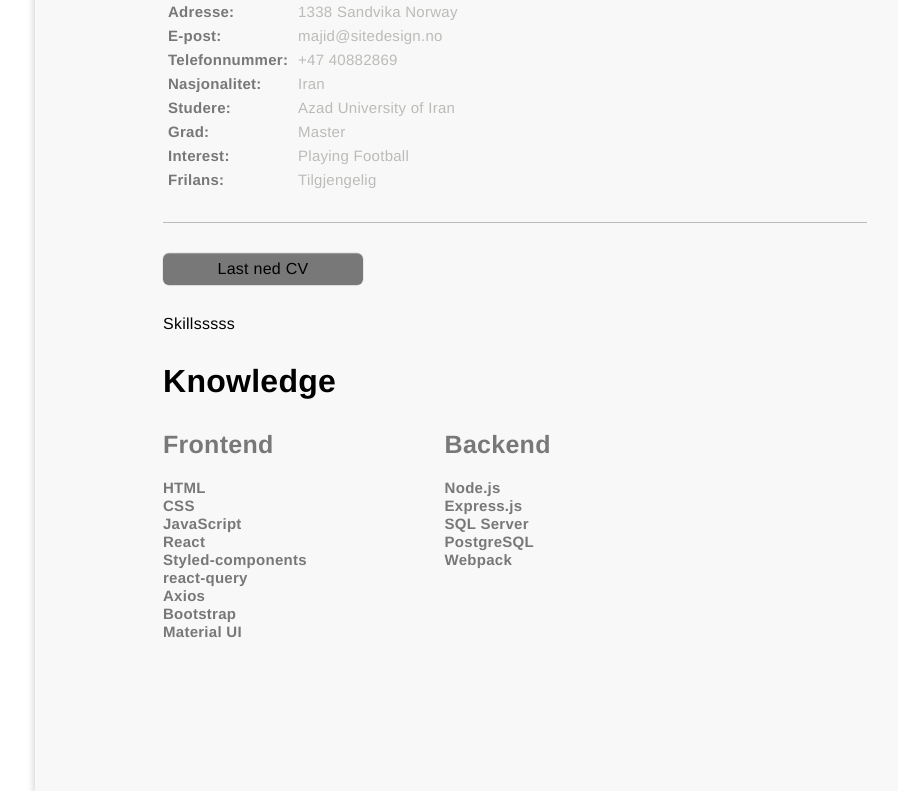
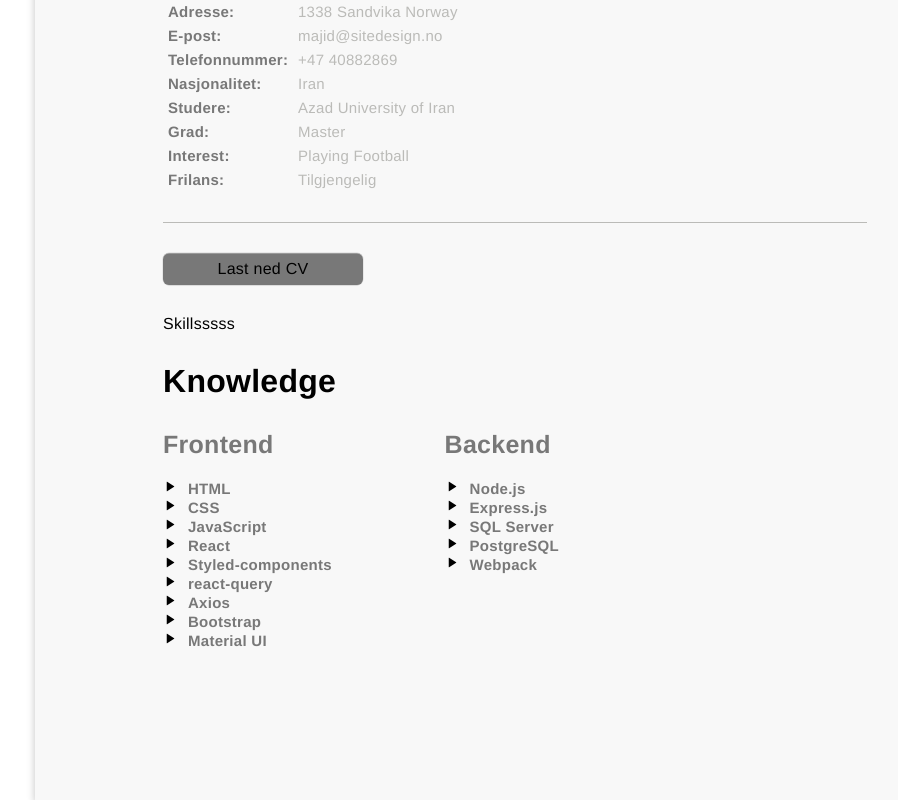
Before and after one commit to maf256/sitedesign, a Next.js app: page /about in a window 1280 px wide. Shown: the part 1443-2243 px from the top of the page, without its empty margins (285-1183 px from the left). Built offline with nearby package versions, Linux system fonts and the light colour scheme.

Commit message:
Styled SVG Play

```diff
--- a/components/about/index.js
+++ b/components/about/index.js
@@ -2,6 +2,7 @@ import { AboutPage, DetailContainer, NameContainer, InfoContainer, Ul, Skills, K
 import { Data } from "../common/Data"
 import Image from 'next/image'
 import Img from '../common/image/about.jpg'
+import { Play } from "../common/Svg"
 
 
 export default function About({language}){
@@ -47,6 +48,7 @@ export default function About({language}){
             <h4>Frontend</h4>
                 {Data.about[language ? 'en' : 'nr'].knowledge.frontend.map((item, inx) => (
                 <li key={inx}>
+                    <span><Play fontSize="15px"  /></span>
                     <h5 >{item}</h5>
                 </li>
                 ))}
@@ -55,6 +57,7 @@ export default function About({language}){
                 <h4>Backend</h4>
                 {Data.about[language ? 'en' : 'nr'].knowledge.backend.map((item, inx) => (
                 <li key={inx}>
+                    <span><Play fontSize="15px"  /></span>
                     <h5 >{item}</h5>
                 </li>
                 ))}
--- a/components/about/pageStyled.js
+++ b/components/about/pageStyled.js
@@ -157,7 +157,8 @@ export const UlKnowledge = styled.ul`
         font-size: 15px;
     }
     li {
-        display: inline;
+        display: flex;
+        align-items: center;;
         /* width: 100px; */
     }
 
--- a/components/common/Svg.js
+++ b/components/common/Svg.js
@@ -22,7 +22,7 @@ export const Location = ({fontSize, color, margin}) => <SvgIcon fontSize={fontSi
 export const Whatsapp = ({fontSize, color, margin}) => <SvgIcon fontSize={fontSize} color={color} margin={margin} role="img" aria-label="webutvikler" stroke="currentColor" fill="none" stroke-width="2" viewBox="0 0 24 24" stroke-linecap="round" stroke-linejoin="round" height="1em" width="1em" xmlns="http://www.w3.org/2000/svg"><desc></desc><path stroke="none" d="M0 0h24v24H0z" fill="none"></path><path d="M3 21l1.65 -3.8a9 9 0 1 1 3.4 2.9l-5.05 .9"></path><path d="M9 10a0.5 .5 0 0 0 1 0v-1a0.5 .5 0 0 0 -1 0v1a5 5 0 0 0 5 5h1a0.5 .5 0 0 0 0 -1h-1a0.5 .5 0 0 0 0 1"></path></SvgIcon>
 
 export const Business = ({fontSize, color, margin}) => <SvgIcon fontSize={fontSize} color={color} margin={margin} role="img" aria-label="webutvikler" stroke="currentColor" fill="currentColor" stroke-width="0" viewBox="0 0 24 24" height="1em" width="1em" xmlns="http://www.w3.org/2000/svg"><path fill="none" d="M0 0h24v24H0z"></path><path d="M15 17h2v-3h1v-2l-1-5H2l-1 5v2h1v6h9v-6h4v3zm-6 1H4v-4h5v4zM2 4h15v2H2z"></path><path d="M20 18v-3h-2v3h-3v2h3v3h2v-3h3v-2z"></path></SvgIcon>
-export const Play = ({fontSize, color, margin}) => <SvgIcon fontSize={fontSize} color={color} margin={margin} role="img" aria-label="webutvikler" stroke="currentColor" fill="currentColor" stroke-width="0" viewBox="0 0 512 512" height="1em" width="1em" xmlns="http://www.w3.org/2000/svg"><path d="M128 104.3v303.4c0 6.4 6.5 10.4 11.7 7.2l240.5-151.7c5.1-3.2 5.1-11.1 0-14.3L139.7 97.2c-5.2-3.3-11.7.7-11.7 7.1z"></path></SvgIcon>
+export const Play = ({fontSize, color, margin}) => <SvgPlay fontSize={fontSize} color={color} margin={margin} role="img" aria-label="webutvikler" stroke="currentColor" fill="currentColor" stroke-width="0" viewBox="0 0 512 512" height="1em" width="1em" xmlns="http://www.w3.org/2000/svg"><path d="M128 104.3v303.4c0 6.4 6.5 10.4 11.7 7.2l240.5-151.7c5.1-3.2 5.1-11.1 0-14.3L139.7 97.2c-5.2-3.3-11.7.7-11.7 7.1z"></path></SvgPlay>
 
 export const Coffee = ({fontSize, color, margin}) => <SvgIcon  fontSize={fontSize} color={color} margin={margin} role="img" aria-label="webutvikler" stroke="currentColor" fill="currentColor" stroke-width="0" viewBox="0 0 512 512" height="1em" width="1em" xmlns="http://www.w3.org/2000/svg"><path d="M144 32S94.11 69.4 96 96c1.604 22.57 44.375 25.665 48 48 1.91 11.772-16 32-16 32s48-25.373 48-48-42.8-25.978-48-48c-3.875-16.414 16-48 16-48zm80 0s-49.89 37.4-48 64c1.604 22.57 44.375 25.665 48 48 1.91 11.772-16 32-16 32s48-25.373 48-48-42.8-25.978-48-48c-3.875-16.414 16-48 16-48zm80 0s-49.89 37.4-48 64c1.604 22.57 44.375 25.665 48 48 1.91 11.772-16 32-16 32s48-25.373 48-48-42.8-25.978-48-48c-3.875-16.414 16-48 16-48zM73.293 201c1.43 63.948 18.943 179.432 74.707 238h152c55.764-58.568 73.278-174.052 74.707-238H73.293zm319.598.445c-.186 9.152-.652 19.252-1.472 30.057C419.312 235.162 441 259.142 441 288c0 31.374-25.626 57-57 57-4.387 0-8.656-.517-12.764-1.465-2.912 9.62-6.176 19.165-9.84 28.51C368.602 373.97 376.176 375 384 375c48.155 0 87-38.845 87-87 0-45.153-34.153-82.12-78.11-86.555zM42.763 457c1.507 5.193 3.854 11.2 6.955 16.37 2.637 4.394 5.69 8.207 8.428 10.58C60.882 486.32 63 487 64 487h320c1 0 3.118-.678 5.855-3.05 2.738-2.373 5.79-6.186 8.428-10.58 3.1-5.17 5.448-11.177 6.955-16.37H42.762z"></path></SvgIcon>
 export const Darksvg = ({fontSize, color,margin, changeDarkMode}) => <SvgTaggle onClick={changeDarkMode}  fontSize={fontSize} color={color} margin={margin} role="img" aria-label="webutvikler" xmlns="http://www.w3.org/2000/svg" width="24" height="24" viewBox="0 0 24 24" fill="none" stroke="currentColor" stroke-width="2" stroke-linecap="round" stroke-linejoin="round"><path d="M21 12.79A9 9 0 1 1 11.21 3 7 7 0 0 0 21 12.79z"></path></SvgTaggle>
@@ -53,3 +53,12 @@ const SvgTaggle = styled.svg`
     border-radius: 7px;
     cursor: pointer;
 `
+
+const SvgPlay = styled.svg`
+    font-size: ${({fontSize}) => fontSize ? fontSize : "100px"};
+    color: ${({theme}) => theme.Text_Logo };
+    margin: ${({margin}) => margin };
+    margin-right: 10px;
+    width: 1em;
+    height: 1em;
+`
--- a/components/home/Home.js
+++ b/components/home/Home.js
@@ -4,7 +4,7 @@ import Img from '../common/image/me.jpg'
 import { Phone, Email, Linkedin, Github, Whatsapp } from '../common/Svg'
 import { Data } from '../common/Data';
 
-export default function Home({language}) {
+export default function Home({language, theme}) {
   return (
     <>
       <Main >
@@ -24,7 +24,7 @@ export default function Home({language}) {
               {/* <h2>{Data.home[language ? 'en' : 'nr'].text1}</h2> */}
               <h2>{Data.home[language ? 'en' : 'nr'].text2}</h2>
               <SosialConteiner>
-                <a target="_blank" rel="noreferrer" href='https://www.linkedin.com/in/farsangi'><Linkedin fontSize="25px" /></a>
+                <a target="_blank" rel="noreferrer" href='https://www.linkedin.com/in/farsangi'><Linkedin fontSize="25px"/></a>
                 <a target="_blank" rel="noreferrer" href='https://github.com/maf256'><Github fontSize="25px" /></a>
                 <a target="_blank" rel="noreferrer"  href="tel:+4740882869"> <Phone fontSize="25px" /></a>
                 <a target="_blank" rel="noreferrer"  href="https://wa.me/+4740882869"><Whatsapp fontSize="25px" /></a>
@@ -58,6 +58,7 @@ const Main = styled.main`
     h1 {
       margin: 20px 0px;
       font-size: 45px;
+      color: ${({theme}) => theme.Text_Logo};
     }
     h2 {
       margin: 10px 0px;
```
